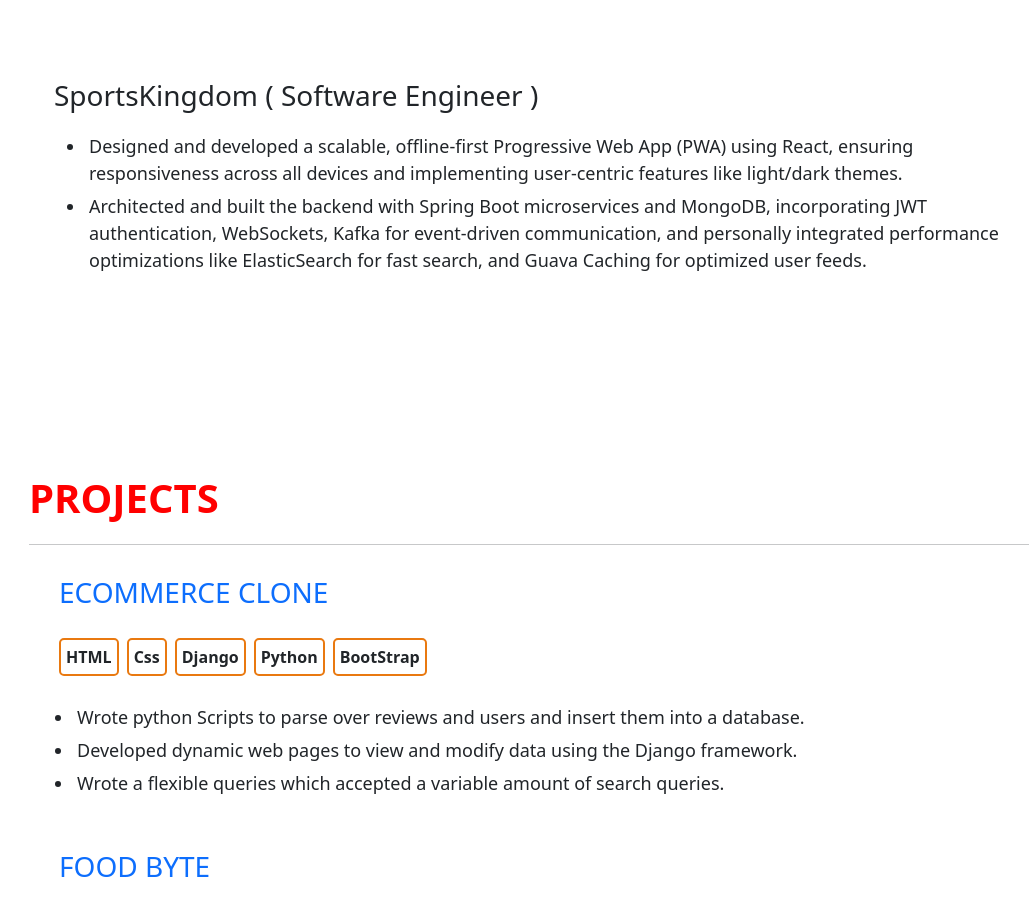
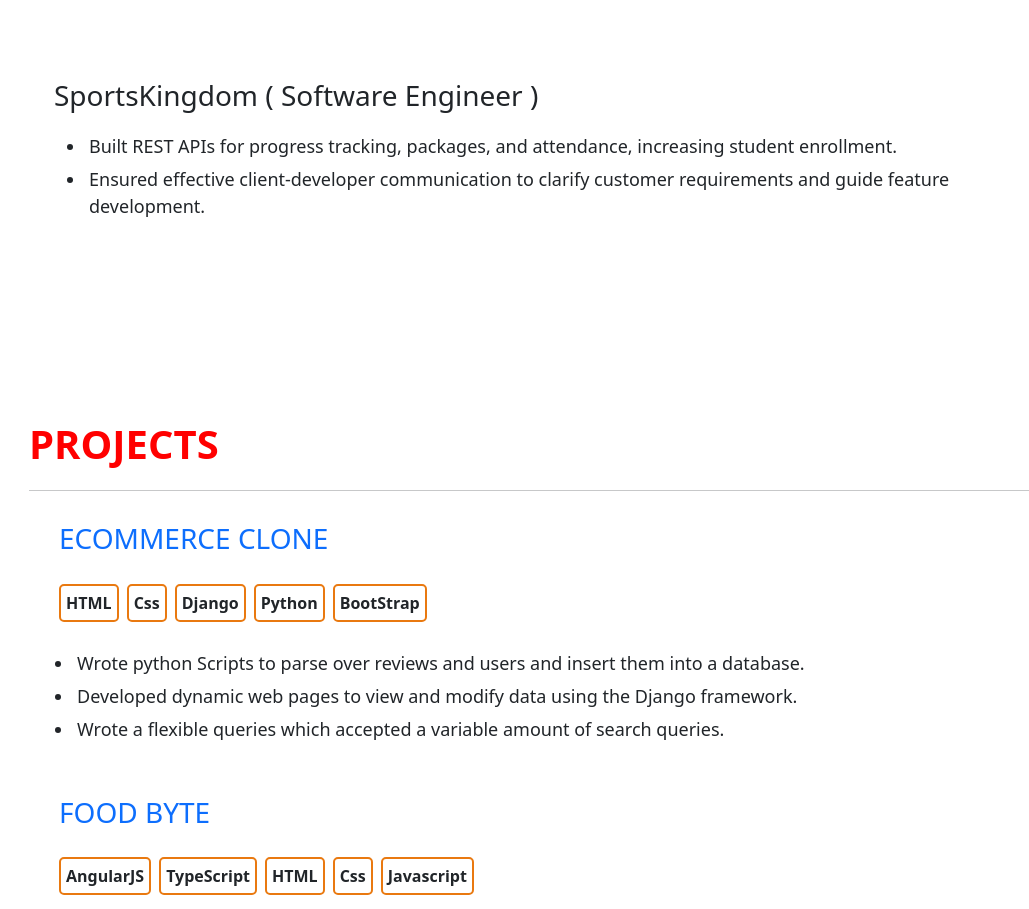
Before and after one commit to ritikchauhan-01/ritik.portfolio, an Angular app: page /experience in a window 1280 px wide. Shown: the part 2004-2913 px from the top of the page, without its empty margins (141-1170 px from the left). Built offline with nearby package versions, Linux system fonts and the light colour scheme.

Commit message:
Update experience.component.html

```diff
--- a/src/app/experience/experience.component.html
+++ b/src/app/experience/experience.component.html
@@ -17,8 +17,8 @@
   <div class="second">
     <h3>SportsKingdom ( Software Engineer )</h3>
     <ul>
-      <li>Designed and developed a scalable, offline-first Progressive Web App (PWA) using React, ensuring responsiveness across all devices and implementing user-centric features like light/dark themes.</li>
-      <li>Architected and built the backend with Spring Boot microservices and MongoDB, incorporating JWT authentication, WebSockets, Kafka for event-driven communication, and personally integrated performance optimizations like ElasticSearch for fast search, and Guava Caching for optimized user feeds.</li>
+      <li>Built REST APIs for progress tracking, packages, and attendance, increasing student enrollment.</li>
+      <li>Ensured effective client-developer communication to clarify customer requirements and guide feature development.</li>
     </ul>
   </div>
 </div>
```
